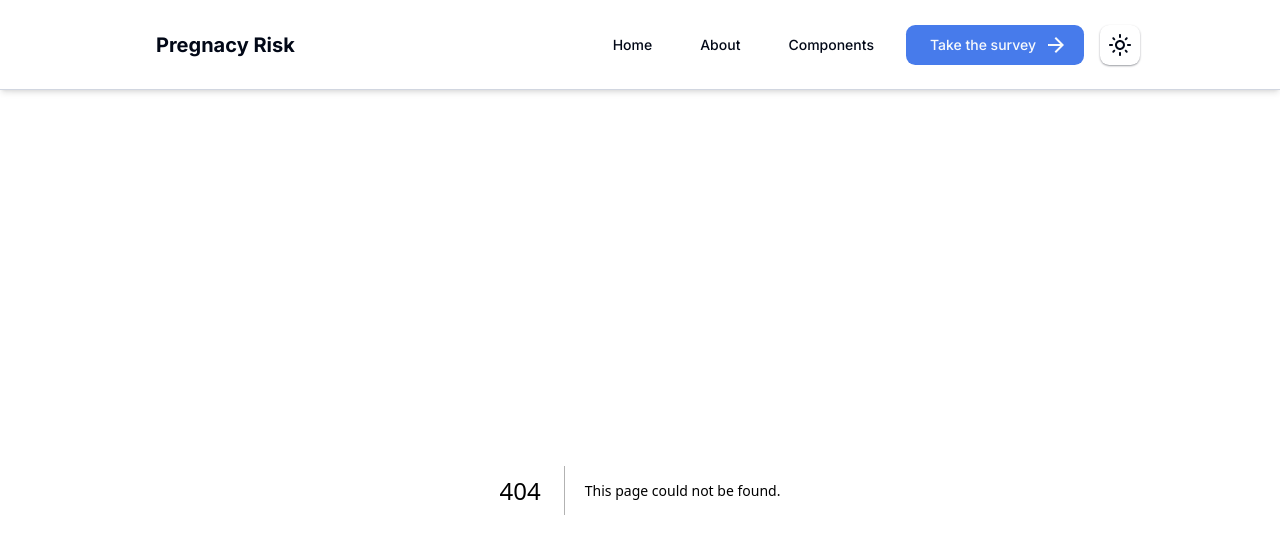
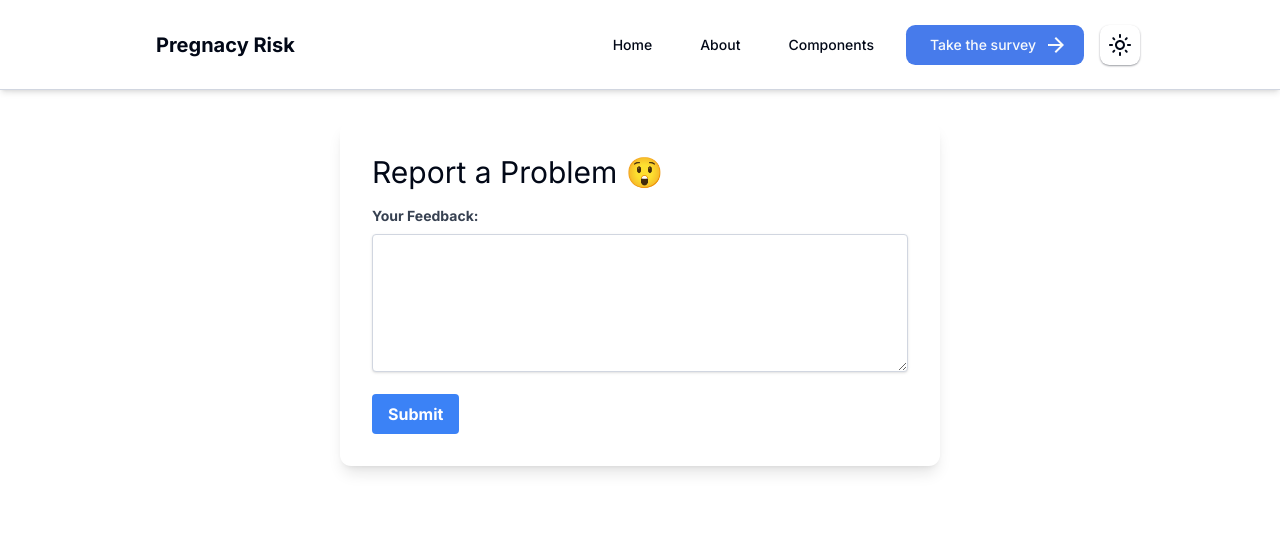
Before and after one commit to INF219-pregnancy-risk/pregnancy-risk, a Next.js app: page /report in a window 1280 px wide. Before the commit this address had no page. Shown: the top 554 px of the page. Built offline with nearby package versions, Linux system fonts and the light colour scheme.

Commit message:
fixed about page contact us section

```diff
--- a/src/app/about/page.tsx
+++ b/src/app/about/page.tsx
@@ -35,9 +35,10 @@ const AboutPage = () => {
         score.
       </p>
 
-      <h2 className="text-2xl font-semibold">Contact Us</h2>
-      <p className="flex gap-2">
+      <h2 className="text-2xl font-semibold mb-2">Contact Us</h2>
+      <p className="gap-2 mb-2">
         For any questions or feedback, please contact us at:
+        <div className="mt-1">
           <LinkButton
             href="#mailto:xxx@xxx"
             variant={"link"}
@@ -46,6 +47,7 @@ const AboutPage = () => {
           >
             Choose a mail to enter here
           </LinkButton>
+        </div>
       </p>
     </div>
   );
--- /dev/null
+++ b/src/app/report/page.tsx
@@ -0,0 +1,52 @@
+'use client';
+
+import React, { useState } from "react";
+
+function ReportProblem() {
+  const [feedback, setFeedback] = useState("");
+  const [submitted, setSubmitted] = useState(false);
+
+  const handleSubmit = (e: React.FormEvent) => {
+    e.preventDefault();
+    // Logic to send the feedback, for example, to an API endpoint
+    console.log("Feedback submitted:", feedback);
+    setSubmitted(true);
+  };
+
+  const isSubmitDisabled = !feedback.trim();
+
+  return (
+    <div className="p-8 w-full">
+      <div className="p-8 max-w-[600px] mx-auto container shadow-lg rounded-lg">
+        <h1 className="text-3xl mb-4">Report a Problem 😲</h1>
+        {submitted ? (
+          <p>Thank you for your feedback!</p>
+        ) : (
+          <form onSubmit={handleSubmit}>
+            <label htmlFor="feedback" className="block text-gray-700 text-sm font-bold mb-2">
+              Your Feedback:
+            </label>
+            <textarea
+              id="feedback"
+              name="feedback"
+              rows={6}
+              className="shadow appearance-none border rounded w-full py-2 px-3 text-gray-700 leading-tight focus:outline-none focus:shadow-outline"
+              value={feedback}
+              onChange={(e) => setFeedback(e.target.value)}
+            ></textarea>
+
+            <button
+              disabled={isSubmitDisabled}
+              type="submit"
+              className="mt-4 bg-blue-500 hover:bg-blue-700 text-white font-bold py-2 px-4 rounded focus:outline-none focus:shadow-outline"
+            >
+              Submit
+            </button>
+          </form>
+        )}
+      </div>
+    </div>
+  );
+}
+
+export default ReportProblem;
```
Also changed, not shown: 1 other file (tests, documents, lock files or other folders). Lines whose indentation alone changed are shown as unchanged.
